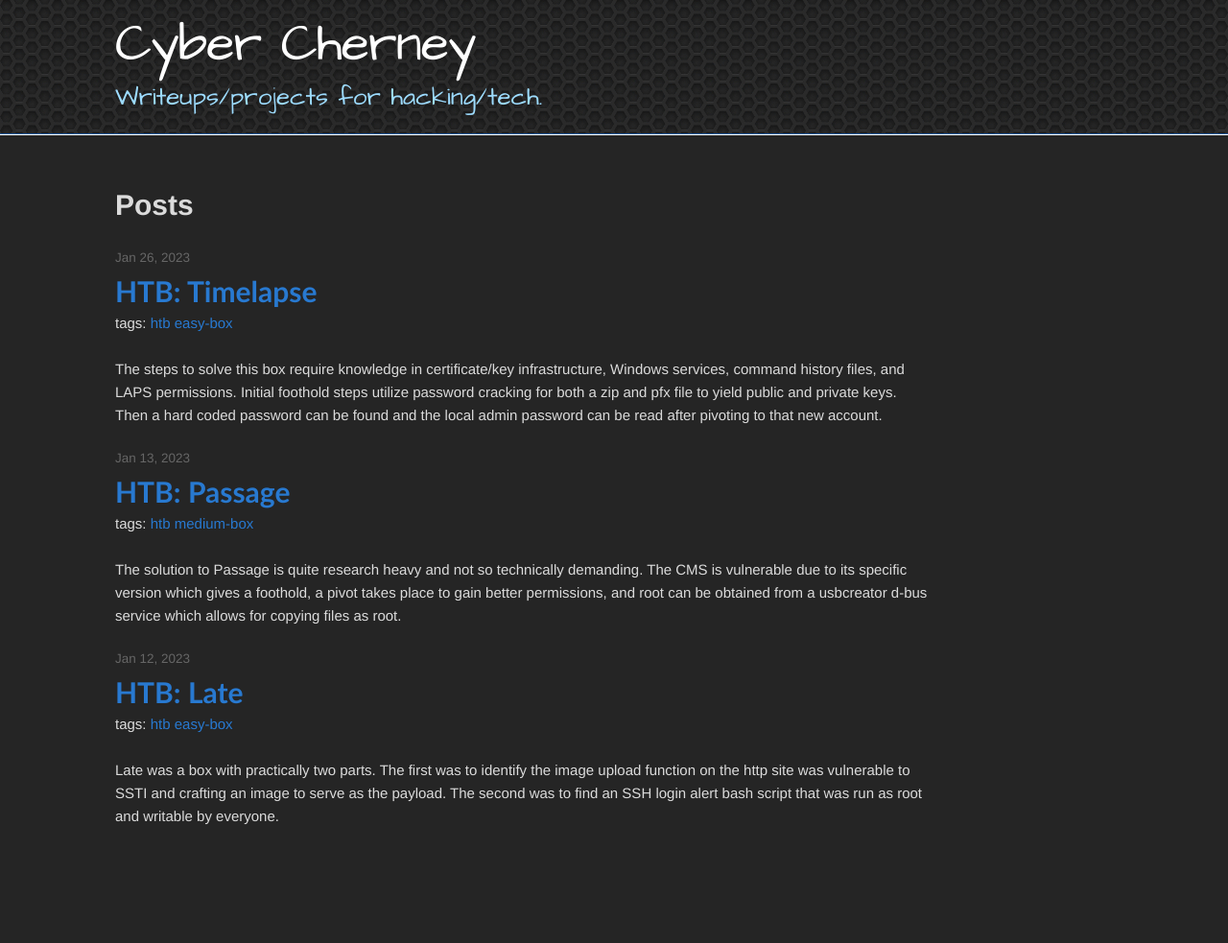
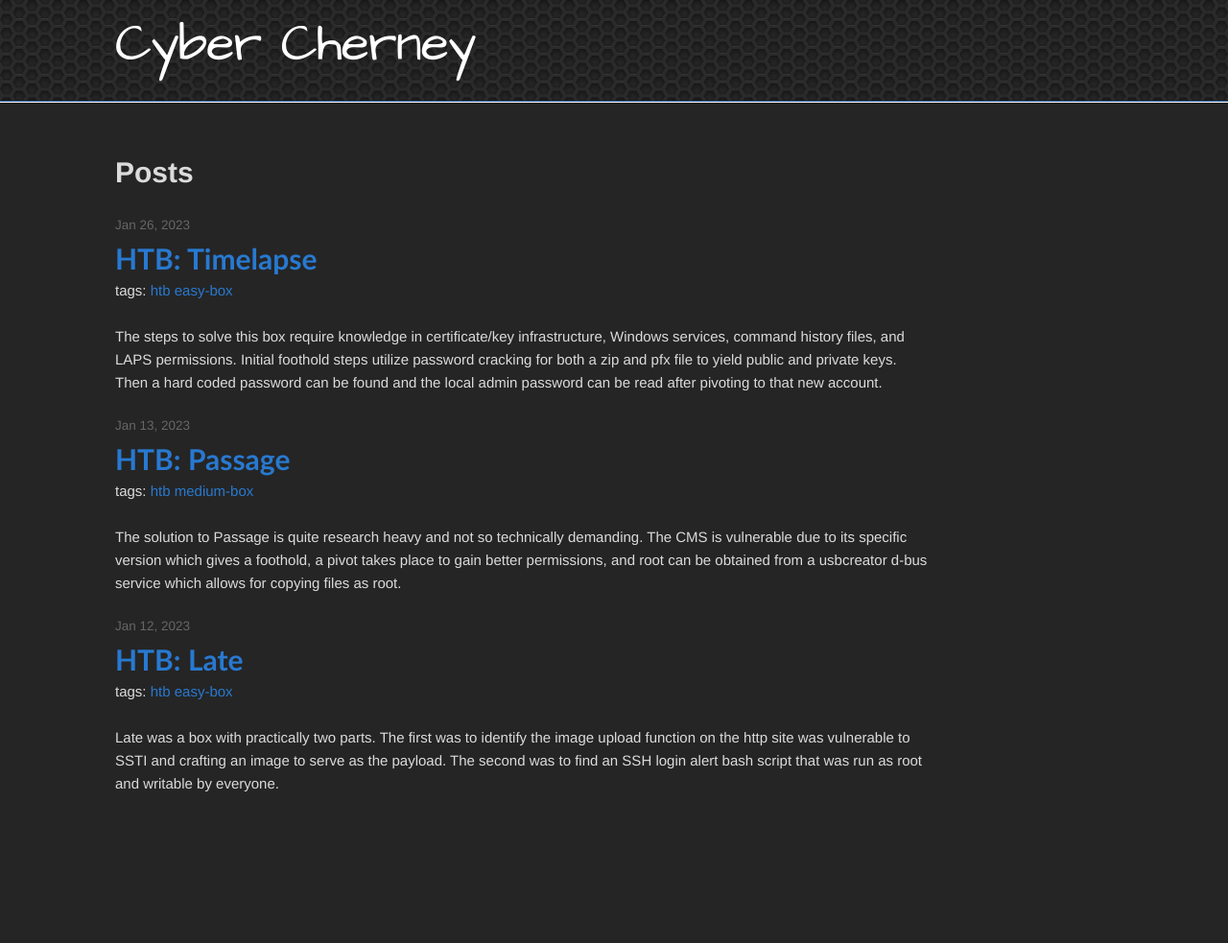
Before and after one commit to CyberCherney/cybercherney.github.io, a Jekyll site: the page built from index.md, in a window 1280 px wide. Shown: the whole page at 96% size. Built offline with Jekyll 4.4.1, drawn with Linux system fonts in a browser that asks for light colours; the repository's description, which GitHub fills in, is left out; after the commit the page ends 949 px from its top, so only the background shows below that.

Commit message:
removed description to make header skinnier

```diff
--- a/_config.yml
+++ b/_config.yml
@@ -1,5 +1,4 @@
 title: Cyber Cherney
-description: Writeups/projects for hacking/tech.
 show_downloads: false
 google_analytics:
 theme: jekyll-theme-architect
```
